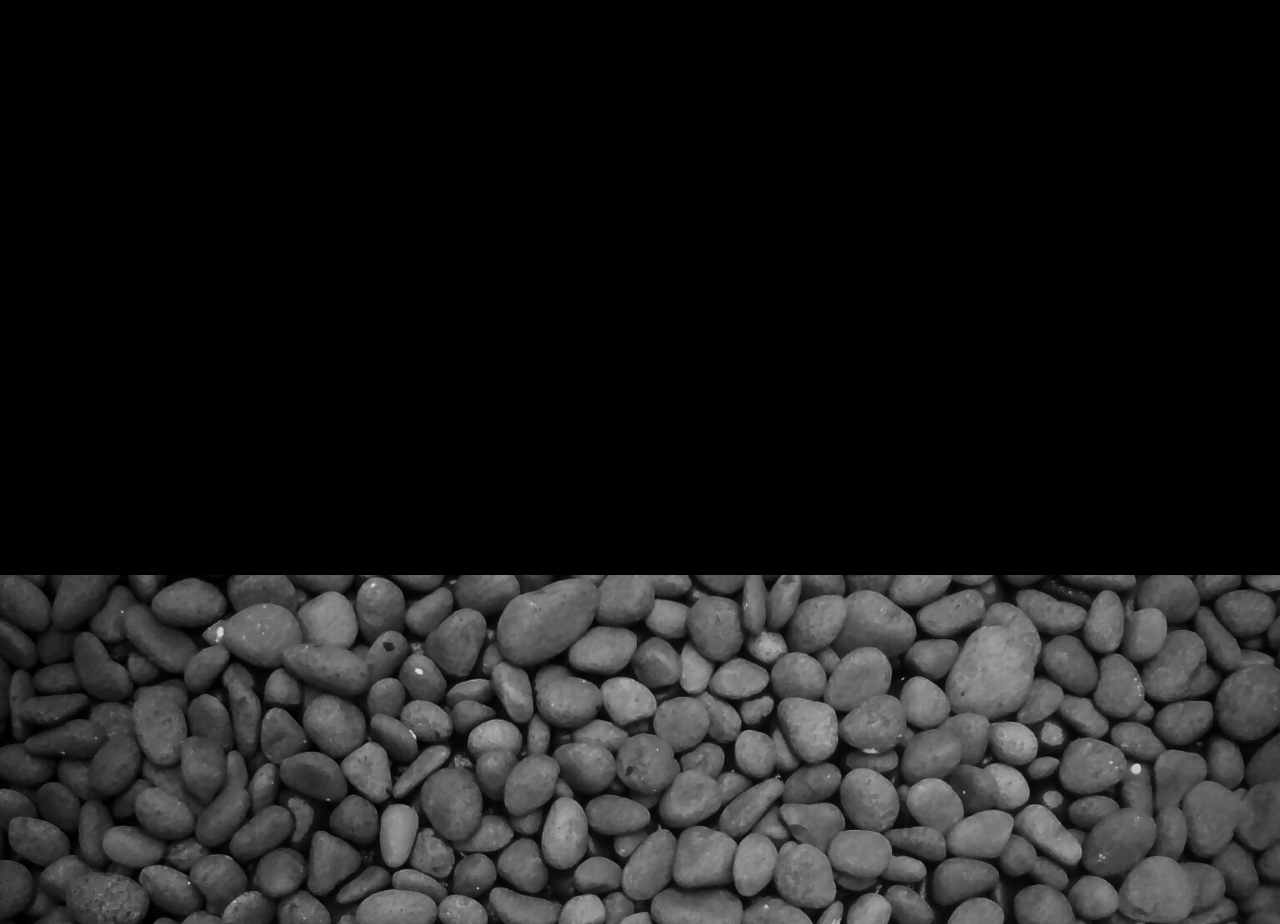
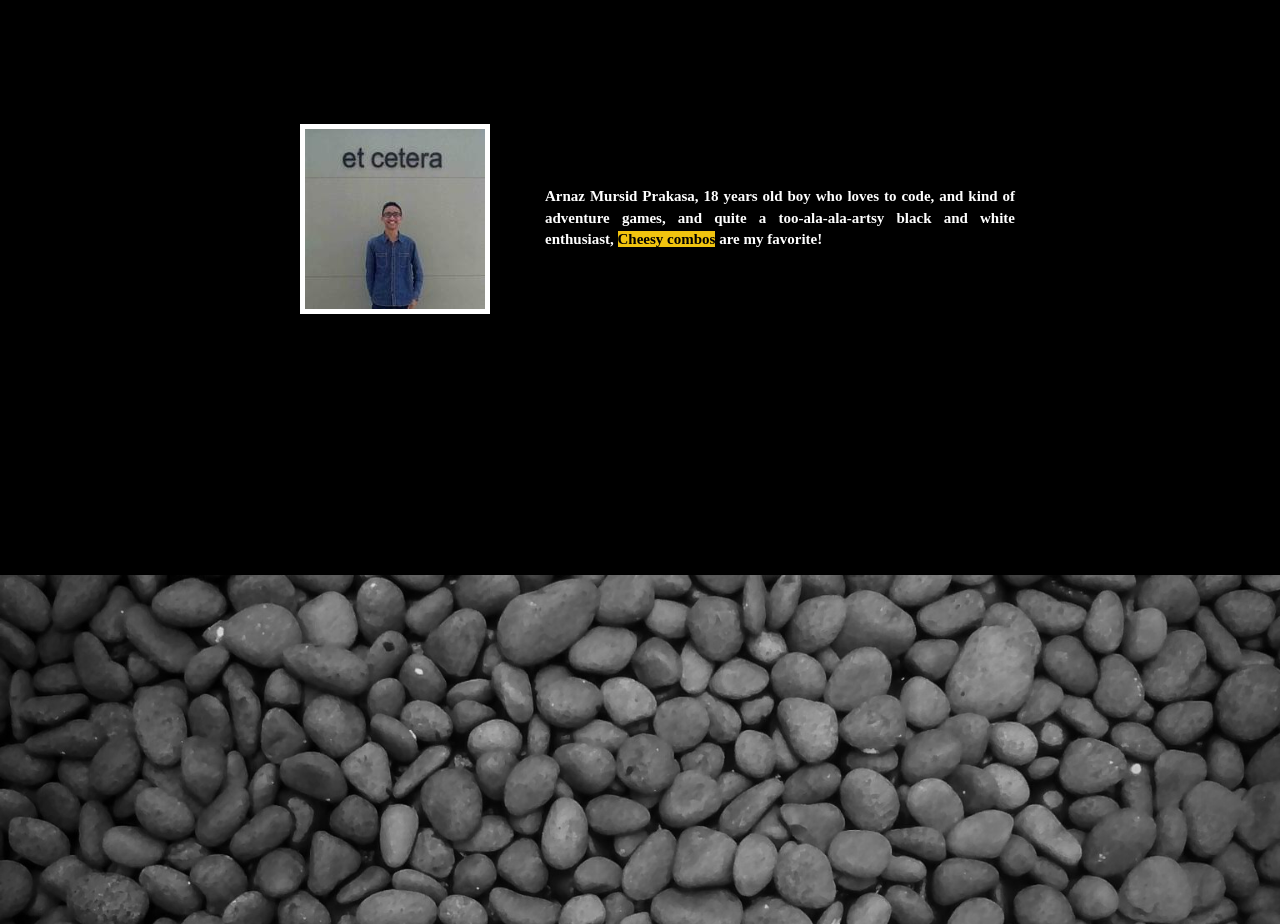
Before and after one commit to arnazmursidp/portofolio, a React (Create React App) app: page /home in a window 1280 px wide. Shown: the part 800-1724 px from the top of the page. Built offline with nearby package versions, Linux system fonts and the light colour scheme.

Commit message:
change animation props name

```diff
--- a/src/Introduce.js
+++ b/src/Introduce.js
@@ -6,7 +6,7 @@ import { Col, Row } from 'react-bootstrap';
 
 class Introduce extends Component {
   render() {
-    var start = this.props.startAnimation;
+    var start = this.props.startAnimationIntro;
     return (
         <div className="App-introduce">
             <div className={start === true ? 'index' : 'hidden'}>
```
